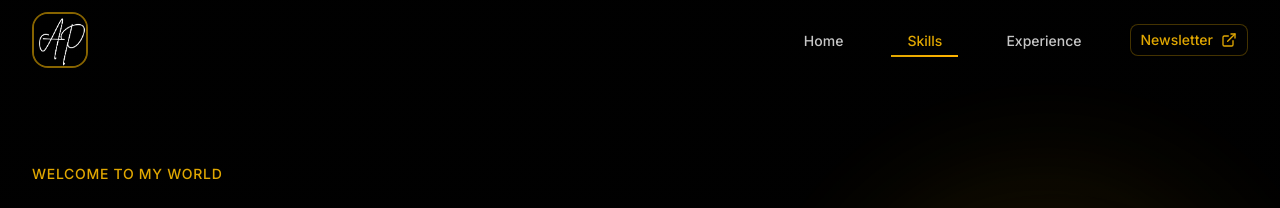
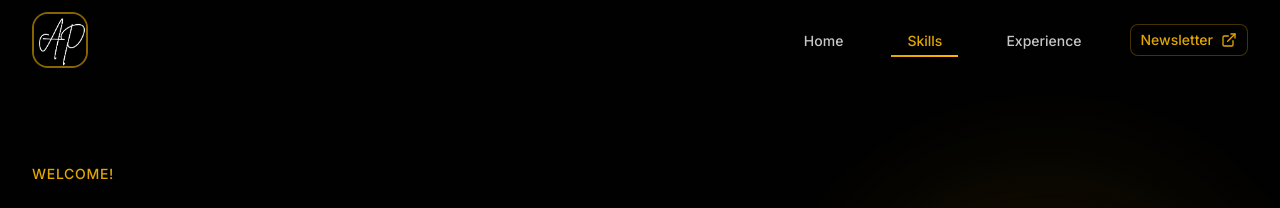
Before and after one commit to azandeporter/azande, a Next.js app in the folder new-portfolio/new-portfolio/: page / in a window 1280 px wide. Shown: the top 208 px of the page. Built offline with nearby package versions, Linux system fonts and the light colour scheme.

Commit message:
edit line

```diff
--- a/new-portfolio/new-portfolio/src/components/hero-section.tsx
+++ b/new-portfolio/new-portfolio/src/components/hero-section.tsx
@@ -169,7 +169,7 @@ export function HeroSection() {
                 transition={{ duration: 0.6, delay: 0.2 }}
                 className="text-sm font-medium text-gold tracking-wider uppercase"
               >
-                Welcome to my world
+                Welcome!
               </motion.div>
 
               <h1 className="text-4xl sm:text-5xl lg:text-6xl xl:text-7xl font-bold leading-tight">
```
